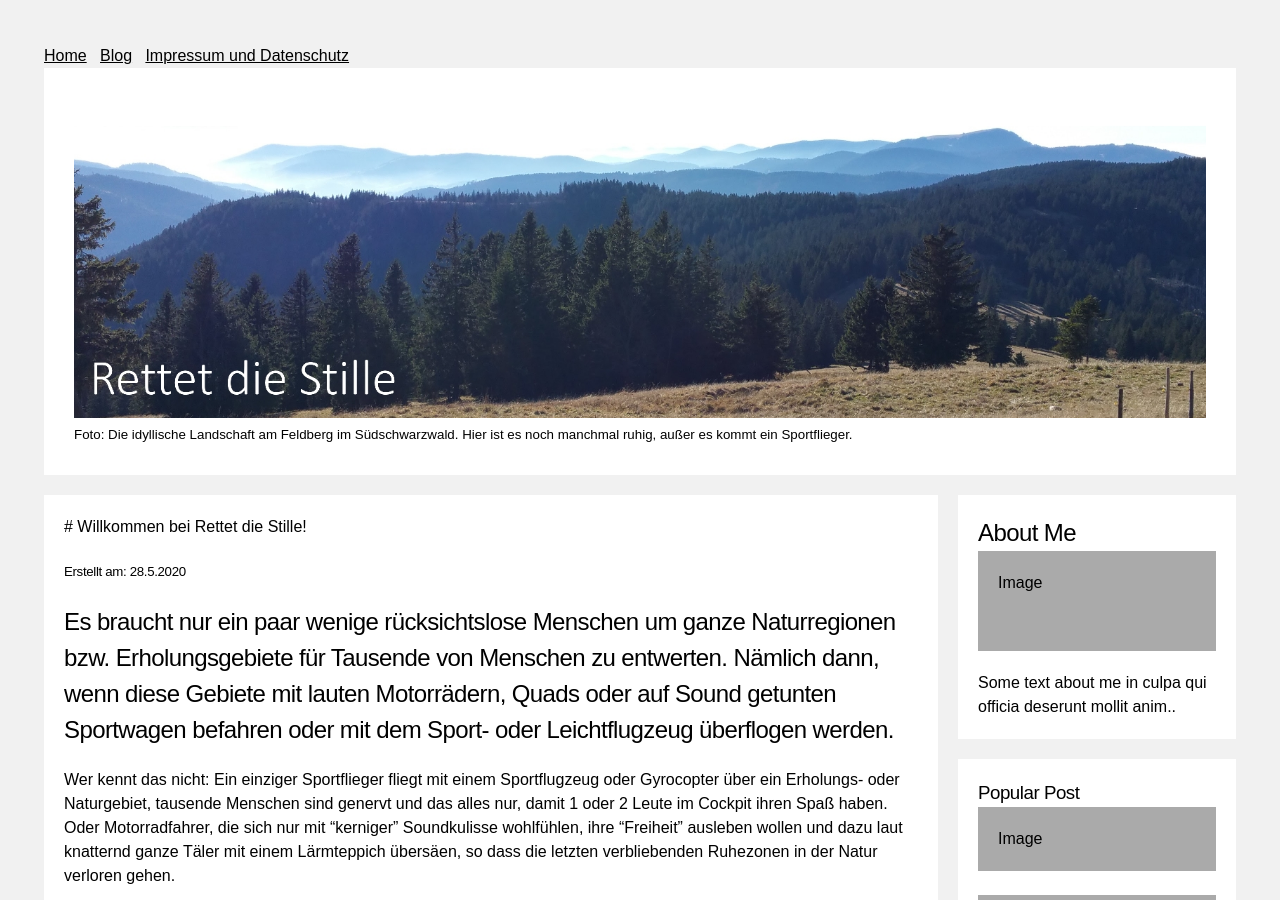
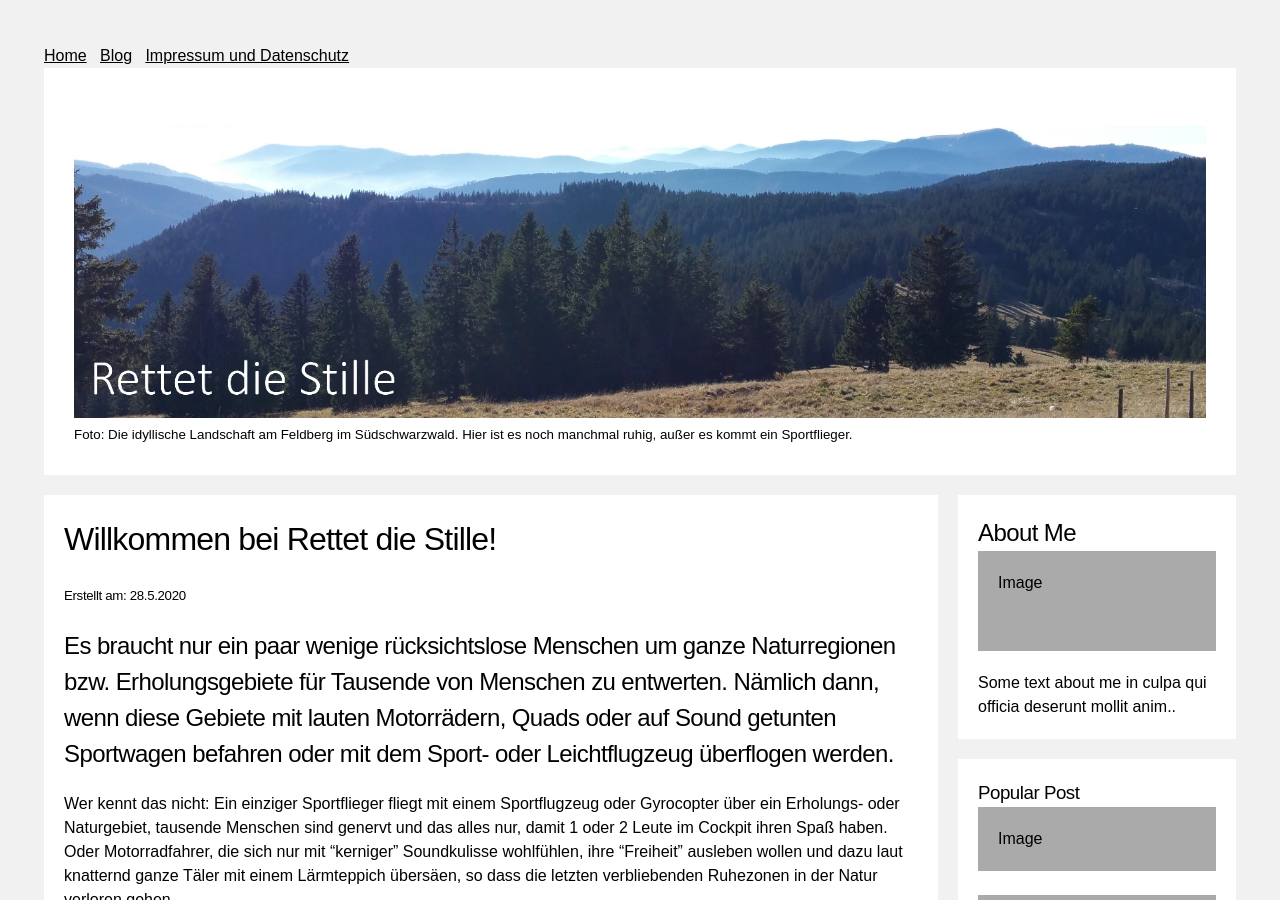
Before and after one commit to rettet-die-stille/rettet-die-stille.github.io, a Jekyll site: the page built from index.md, in a window 1280 px wide and 900 px high. Built offline with Jekyll 4.4.1, drawn with Linux system fonts in a browser that asks for light colours; our own code applies the rules of GitHub Pages for plain Markdown files.

```diff
--- a/_layouts/home.html
+++ b/_layouts/home.html
@@ -3,7 +3,7 @@ layout: defaultmodern
 ---
 
  <div class="card">
-  # Willkommen bei Rettet die Stille!
+  <h1>Willkommen bei Rettet die Stille!</h1>
   <h5>Erstellt am: 28.5.2020</h5>
   {{ content }}
 </div>
```
